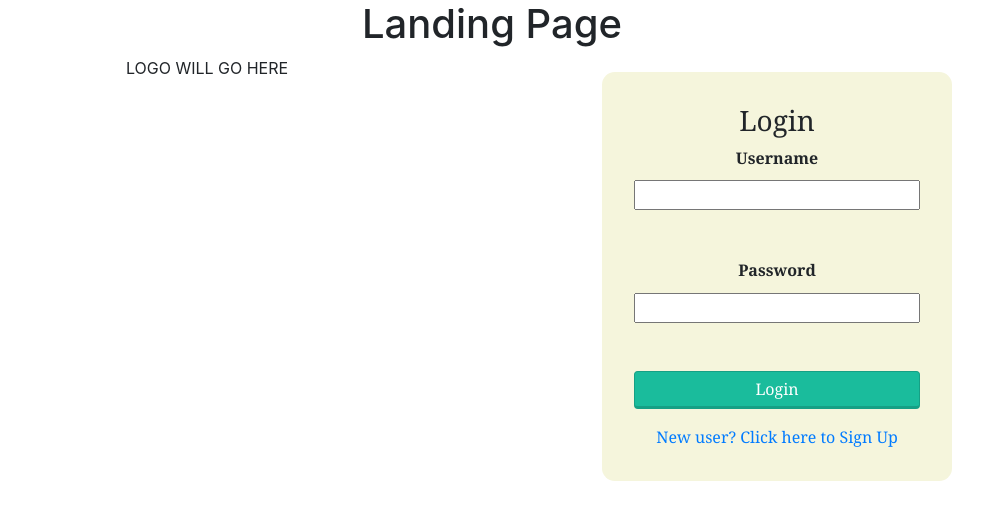
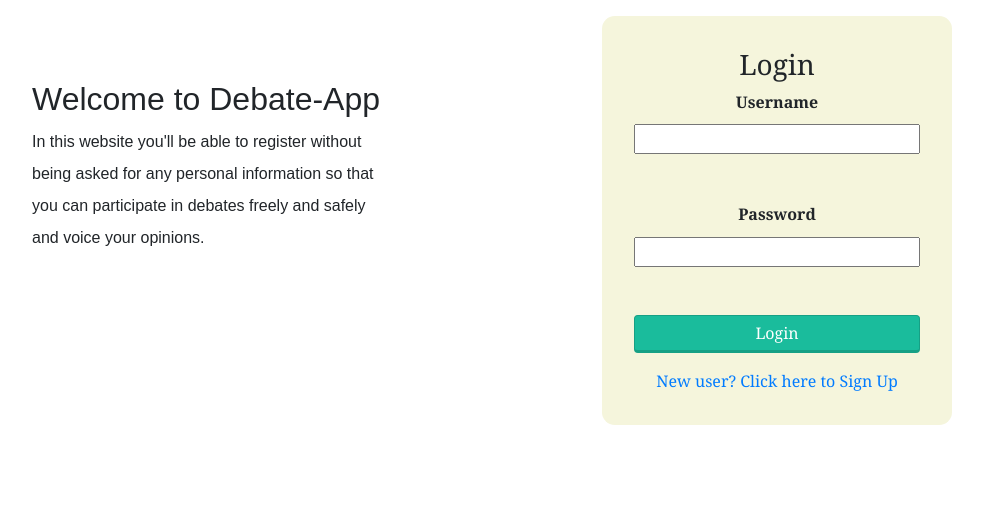
Before and after one commit to Joseph544310/debate-web-app, a React (Create React App) app in the folder client/: page / in a window 1280 px wide. Shown: the top 520 px of the page, without its empty margins (148-1131 px from the left). Built offline with nearby package versions, Linux system fonts and the light colour scheme.

Commit message:
some styling...

```diff
--- a/client/src/components/authentication.js
+++ b/client/src/components/authentication.js
@@ -91,7 +91,7 @@ function Authentication(props) {
           <input type='password' id='password' onChange= {e => setLoginPassword(e.target.value)} value={loginPassword} required/>
           <input className="btn btn-success" type='submit' value='Login'/>
           <p>{errorMessage}</p>
-          <a href="#login"
+          <a href="#register"
           onClick={() => {
             reset();
             setPage('register')
@@ -112,7 +112,7 @@ function Authentication(props) {
           <input type='password' id='password2' onChange= {e => setRegisterConfirmPassword(e.target.value)} value={registerConfirmPassword} required/>
           <input className="btn btn-success" type='submit' value='Register'/>
           <p>{errorMessage}</p>
-          <a href="#register"
+          <a href="#login"
           onClick={() => {
             reset();
             setPage('login')
--- /dev/null
+++ b/client/src/components/debateSummary.css
@@ -0,0 +1,8 @@
+.debateCard {
+    margin: 20px;
+}
+
+.sideCard {
+    width: 18rem;
+    display: inline-block;
+}
--- a/client/src/components/debateSummary.js
+++ b/client/src/components/debateSummary.js
@@ -2,6 +2,7 @@ import React, { useEffect, useState } from 'react'
 import { Link } from 'react-router-dom'
 import {Card} from 'react-bootstrap'
 import Axios from 'axios'
+import './debateSummary.css'
 
 const DebateSummary = props => {
 
@@ -19,14 +20,14 @@ const DebateSummary = props => {
     }, [props.debate._id])
 
     return (
-        <Card>
+        <Card className="debateCard">
             <Card.Header>
                 <Link to={`/debates/${props.debate._id}`}>{props.debate.title}</Link>
             </Card.Header>
             <Card.Body>
                 {sides.map(side => {
                     return (
-                        <Card key={side._id}>
+                        <Card key={side._id} className="sideCard" style={{ width: '18rem' }}>
                             <Card.Body>
                                 <Card.Title>{side.name}</Card.Title>
                             </Card.Body>
--- a/client/src/containers/home.js
+++ b/client/src/containers/home.js
@@ -23,7 +23,6 @@ const Home = (props) => {
     <div className="Home">
       <Container>
         <UserNav {...props}/>
-        <h1>Hello</h1>
         {debates.map( debate => <DebateSummary key={debate._id} debate={debate}/>)}
         <CreateDebateForm/>
       </Container>
--- /dev/null
+++ b/client/src/containers/landing.css
@@ -0,0 +1,6 @@
+#description {
+    line-height: 2em;
+    margin-top: 5em;
+    font-family: Arial, Helvetica, sans-serif;
+    text-align: left;
+}
--- a/client/src/containers/landing.js
+++ b/client/src/containers/landing.js
@@ -1,14 +1,25 @@
 import React from 'react'
 import Authentication from '../components/authentication'
 import {Container, Row, Col} from 'react-bootstrap'
+import './landing.css'
 
 const Landing = props => {
     return (
-    <div>
-        <h1>Landing Page</h1>
+    <div className="landing">
         <Container>
             <Row className="justify-content-around">
-                <Col xs={12} sm={12} md={6} lg={4}>LOGO WILL GO HERE</Col>
+                <Col xs={12} sm={12} md={6} lg={4}>
+                    <div id="description">
+                        <h2>Welcome to Debate-App</h2>
+                        <p>
+                            In this website you'll be able to register without
+                            being asked for any personal information so that
+                            you can participate in debates freely and safely and
+                            voice your opinions.
+                        </p>
+                    </div>
+
+                </Col>
                 <Col xs={12} sm={12} md={6} lg={4}><Authentication {...props}/></Col>
             </Row>
         </Container>
```
